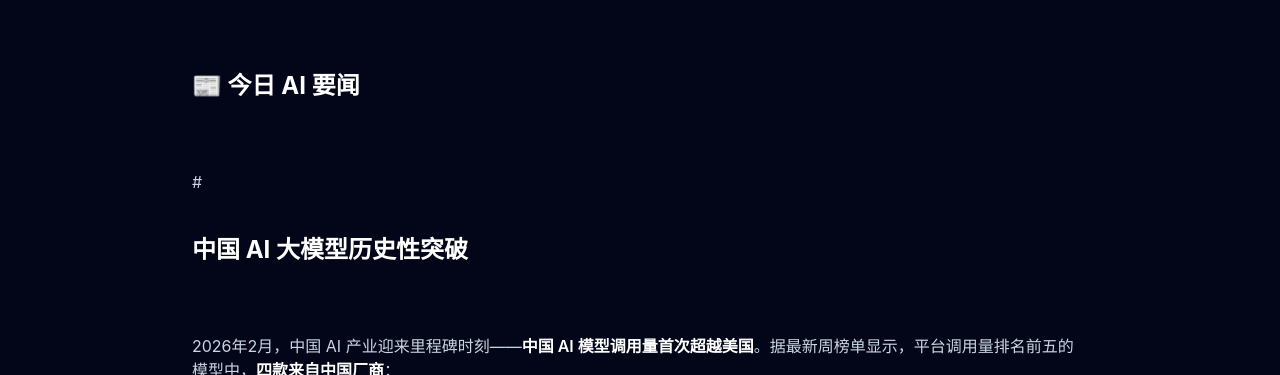
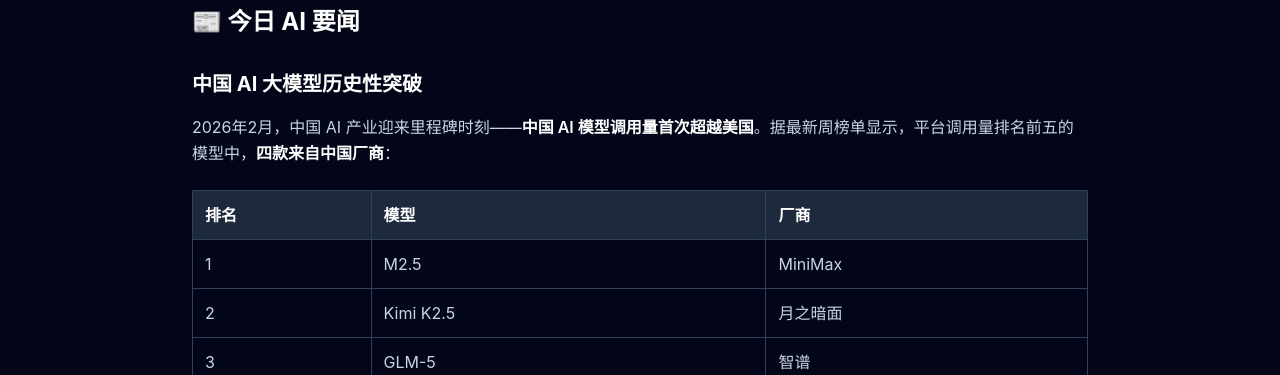
Before and after one commit to Lhy099/ai-daily-blog, a Next.js app: page /blog/ai-china-surpass-us in a window 1280 px wide. Shown: the part 425-800 px from the top of the page. Built offline with nearby package versions, Linux system fonts and the light colour scheme; no server answers.

Commit message:
feat: use react-markdown with remark-gfm for rich article rendering

```diff
--- a/src/app/blog/[slug]/page.tsx
+++ b/src/app/blog/[slug]/page.tsx
@@ -1,5 +1,7 @@
 import Link from "next/link"
 import { notFound } from "next/navigation"
+import ReactMarkdown from "react-markdown"
+import remarkGfm from "remark-gfm"
 import { getPostBySlug, getAllPosts, getRelatedPosts } from "@/posts/data"
 import { siteConfig } from "@/config/site"
 import { Navbar } from "@/components/blog/navbar"
@@ -25,15 +27,6 @@
 
   const allPosts = await getAllPosts()
   const relatedPosts = getRelatedPosts(slug, allPosts, 3)
-
-  // 简单的 Markdown 渲染
-  const renderMarkdown = (content: string) => {
-    return content
-      .replace(/## (.*)/g, '<h2 class="text-2xl font-bold text-white mt-10 mb-5">$1</h2>')
-      .replace(/### (.*)/g, '<h3 class="text-xl font-bold text-white mt-8 mb-4">$1</h3>')
-      .replace(/\*\*(.*?)\*\*/g, '<strong class="text-white">$1</strong>')
-      .replace(/\n/g, '<br />')
-  }
 
   return (
     <div className="min-h-screen bg-slate-950">
@@ -70,10 +63,11 @@
             </div>
           </header>
 
-          <div
-            className="prose prose-invert prose-lg max-w-none text-slate-300"
-            dangerouslySetInnerHTML={{ __html: renderMarkdown(post.content) }}
-          />
+          <div className="prose prose-invert prose-lg max-w-none text-slate-300">
+            <ReactMarkdown remarkPlugins={[remarkGfm]}>
+              {post.content}
+            </ReactMarkdown>
+          </div>
 
           {relatedPosts.length > 0 && (
             <section className="mt-16 border-t border-slate-800 pt-12">
```
Also changed, not shown: package.json (+7 -4 lines), 1 other file (tests, documents, lock files or other folders).
